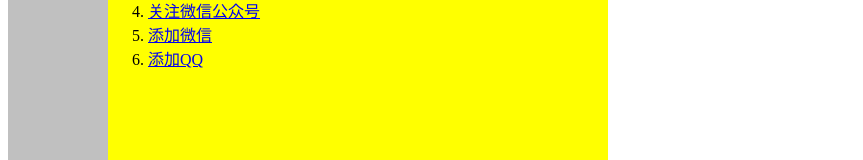
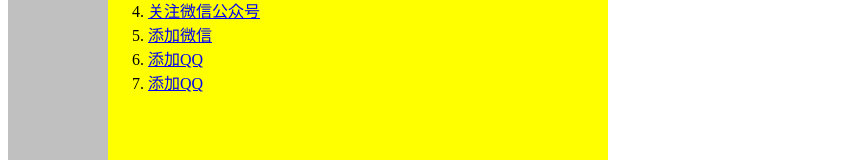
Before and after one commit to QQxiaobian/QQxiaobian.github.io, a plain HTML site: page index.html in a window 1280 px wide. Shown: the part 296-456 px from the top of the page, without its empty margins (0-863 px from the left). Drawn offline with Linux system fonts and the light colour scheme.

Commit message:
Update index.html

```diff
--- a/index.html
+++ b/index.html
@@ -18,6 +18,7 @@
             <a href="#mkjh">模块集合</a><br>
            <a href="#tjkj">太极框架</a><br>
             <a href="#lxfs">联系方式</a><br>
+
               <a name="lxfs"></a>
               <a name="mkjh"></a>
                <a name="tjkj"></a>
@@ -41,7 +42,7 @@
  <li> <a href="./gzh.jpg">关注微信公众号</a></li>
   <li> <a href="./wx.jpg">添加微信</a></li>
   <li> <a href="./qq.jpg">添加QQ</a></li>
-
+<li> <a href="https://github.com/QQxiaobian/qqkj/blob/main/index.html">添加QQ</a></li>
 </ol>
         </div>
         <div id="right" style="background-color:##C0C0C0;color:#C0C0C0;height:1000px;width:200px;float:right;">
```
